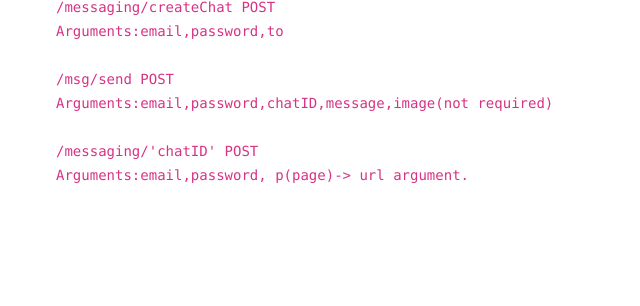
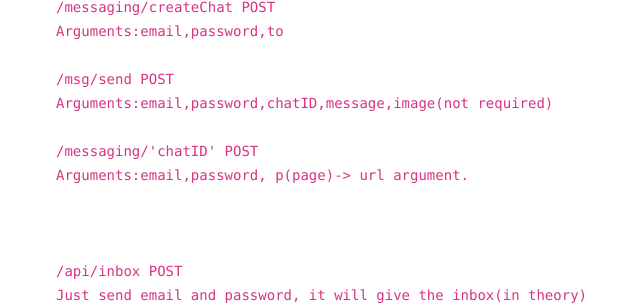
Before and after one commit to efeakaroz13/AdflauntAPI, a Flask app: page / in a window 1280 px wide. Shown: the part 2266-2572 px from the top of the page, without its empty margins (26-666 px from the left). Before the commit the page ends 2449 px from the top, so only its background shows below. Run offline with Flask 3, Linux system fonts and the light colour scheme.

Commit message:
Documentation update

```diff
--- a/templates/docs.html
+++ b/templates/docs.html
@@ -141,8 +141,11 @@
         Arguments:email,password,chatID,message,image(not required)<br><br>
         /messaging/'chatID' POST<br>
         Arguments:email,password, p(page)-> url argument.<br><br>
+        <br><br>
+        /api/inbox POST<br>
+        Just send email and password, it will give the inbox(in theory)<br>
+    </code>
 
-    </code>
     </div>
 </body>
 
```
